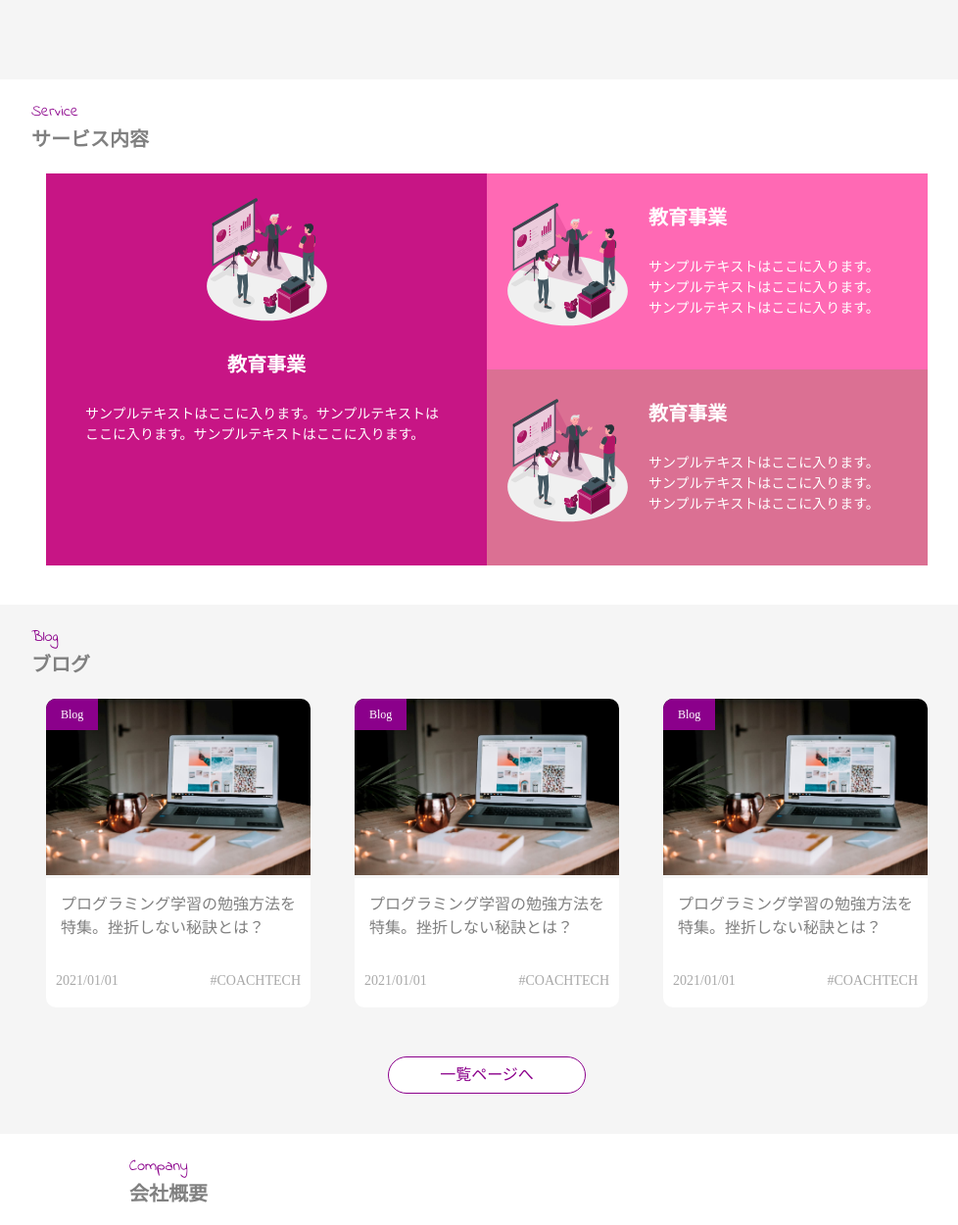
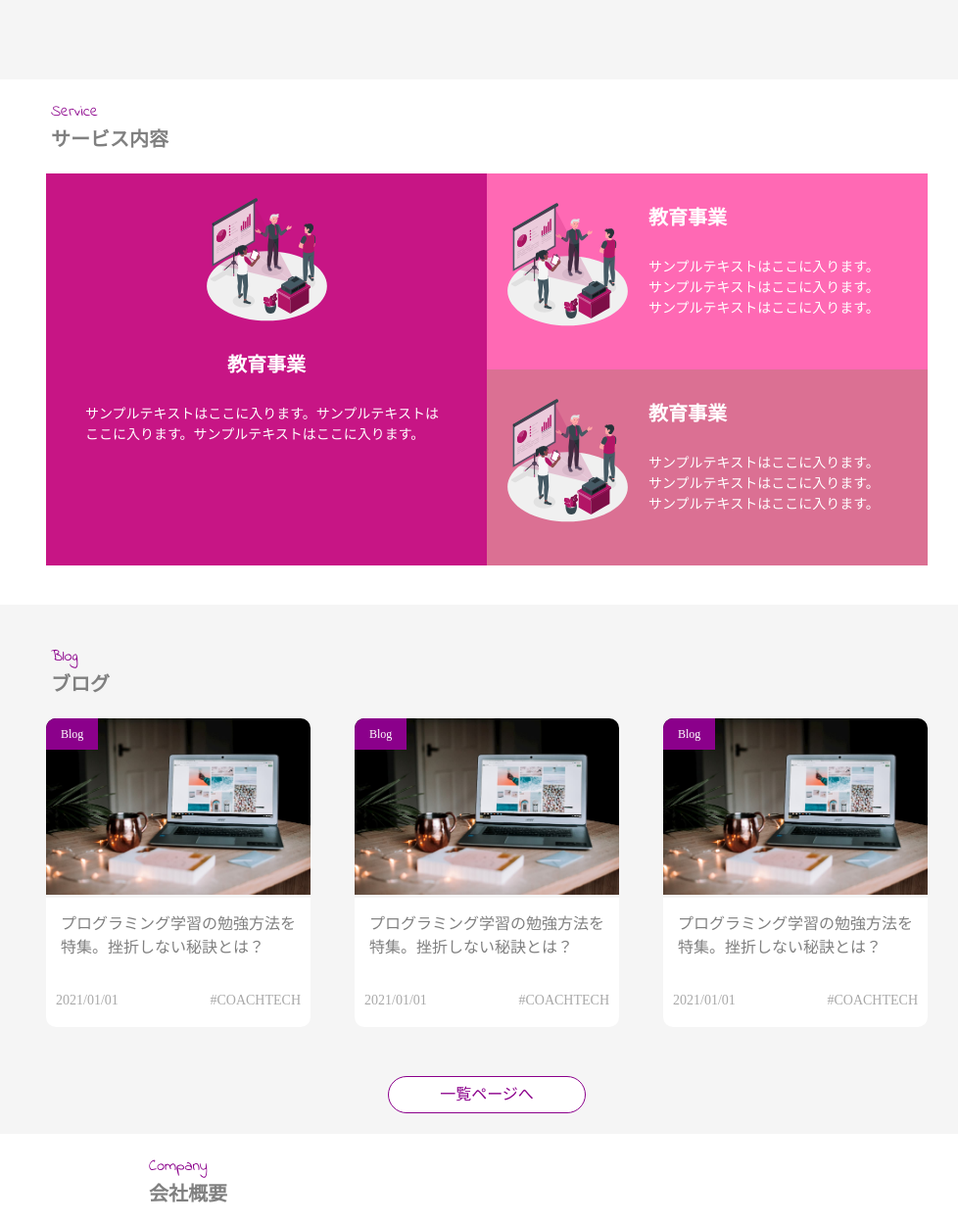
Before and after one commit to imaitomoko/20230815_imai_lp, a plain HTML site: page index.html in a window 1280 px wide. Shown: the part 1381-2631 px from the top of the page at 98% size, without its empty margins (143-1121 px from the left). Drawn offline with Linux system fonts and the light colour scheme; a web font is replaced by a local one.

Commit message:
任意のメッセージ

```diff
--- a/css/style.css
+++ b/css/style.css
@@ -73,7 +73,7 @@ a {
 }
 
 .news__ttl {
-    margin: 0 200px 10px 200px;
+    margin: 0 0 10px 180px;
 }
 
 .news__ttl--english {
@@ -190,7 +190,9 @@ a {
 }
 
 .service__ttl {
-    margin-left: 150px;
+    margin: 0 auto;
+    width: 900px;
+
 }
 
 .service__ttl--english {
@@ -320,9 +322,8 @@ a {
 }
 
 .blog__ttl {
-    margin-left: 150px;
-    padding-bottom: 20px;
-    padding-left: 20px;
+    margin: 20px auto;
+    width: 900px;
 }
 
 .blog__ttl--english {
@@ -405,14 +406,12 @@ a {
 }
 
 .company {
-    padding: 20px 0;
-    margin-bottom: 50px;
+    margin-bottom: 60px;
 }
 
 .company__ttl {
-    margin-left: 250px;
-    padding-bottom: 20px;
-    padding-left: 20px;
+    width: 700px;
+    margin: 20px auto;
 }
 
 .company__ttl--english {
```
